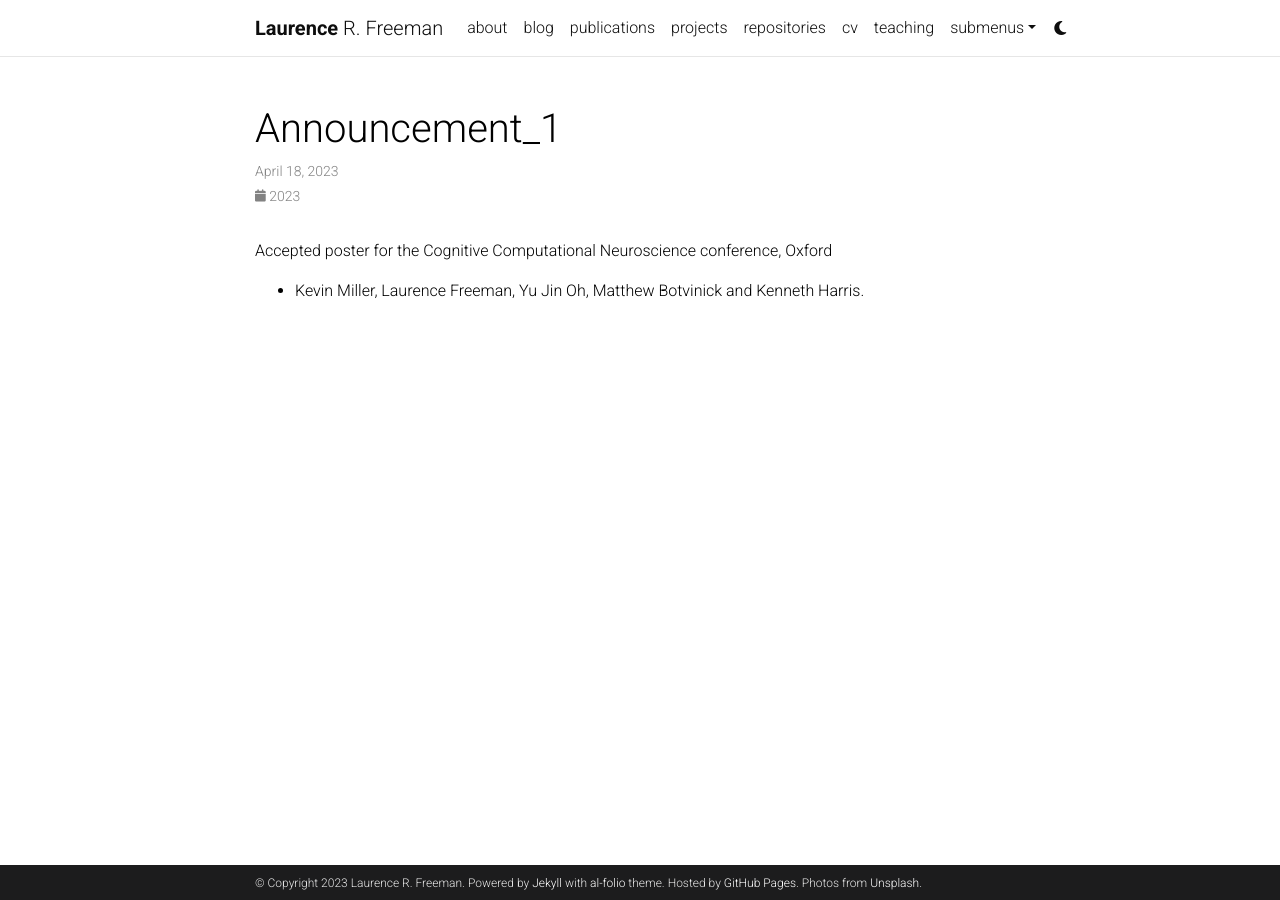
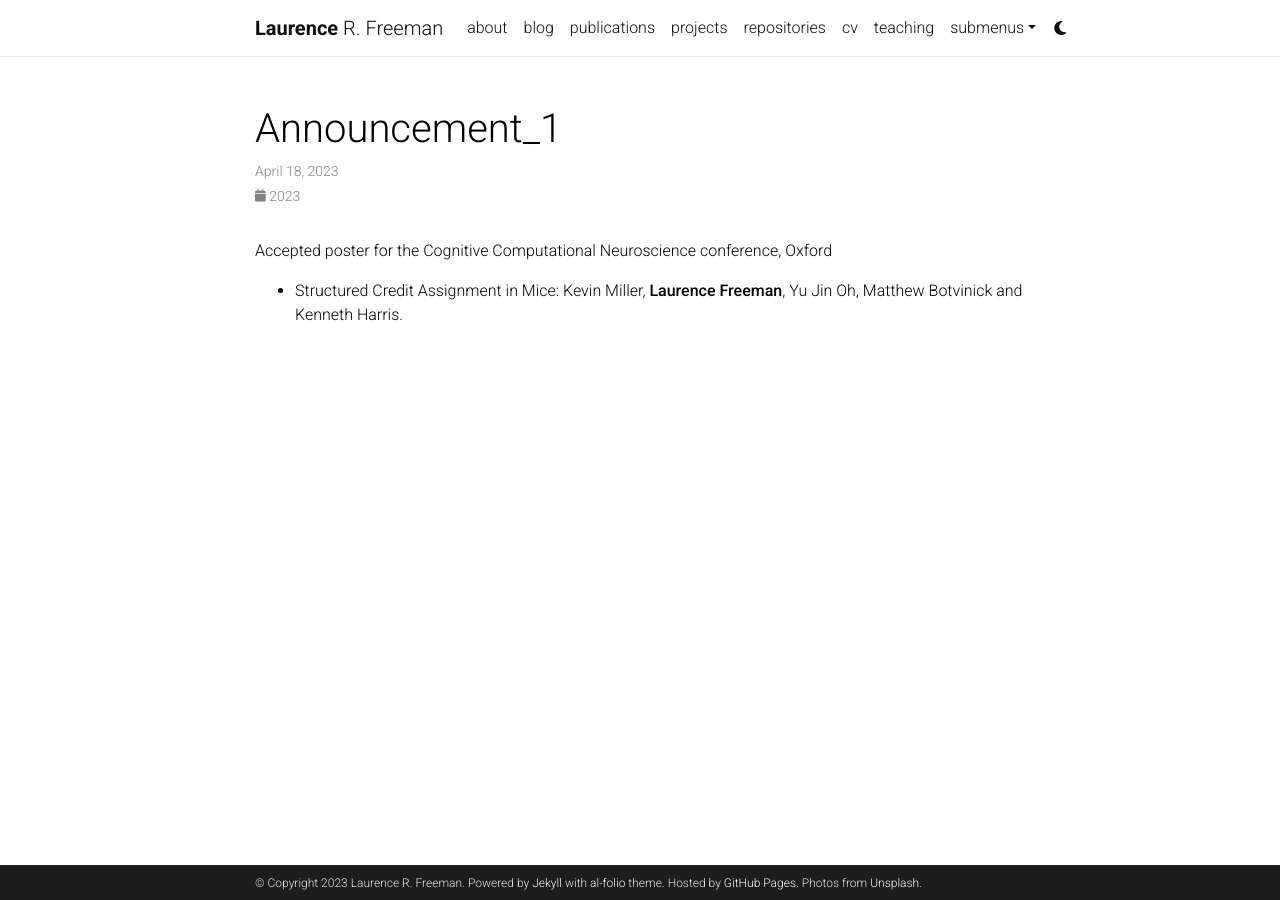
Before and after one commit to 3man1992/3man1992.github.io, a Jekyll site: the page built from _news/announcement_1.md, in a window 1280 px wide. Built offline with Jekyll 4.4.1, drawn with Linux system fonts in a browser that asks for light colours; comment, search, counter and statistics services are not loaded; a style sheet for code colours, icons or effects is not loaded.

Commit message:
update news

```diff
--- a/_news/announcement_1.md
+++ b/_news/announcement_1.md
@@ -6,4 +6,4 @@ related_posts: false
 ---
 
 Accepted poster for the Cognitive Computational Neuroscience conference, Oxford
-+ Kevin Miller, Laurence Freeman, Yu Jin Oh, Matthew Botvinick and Kenneth Harris.
++ Structured Credit Assignment in Mice: Kevin Miller, **Laurence Freeman**, Yu Jin Oh, Matthew Botvinick and Kenneth Harris.
```
Also changed, not shown: _news/announcement_2.md (+1 -1 lines).
